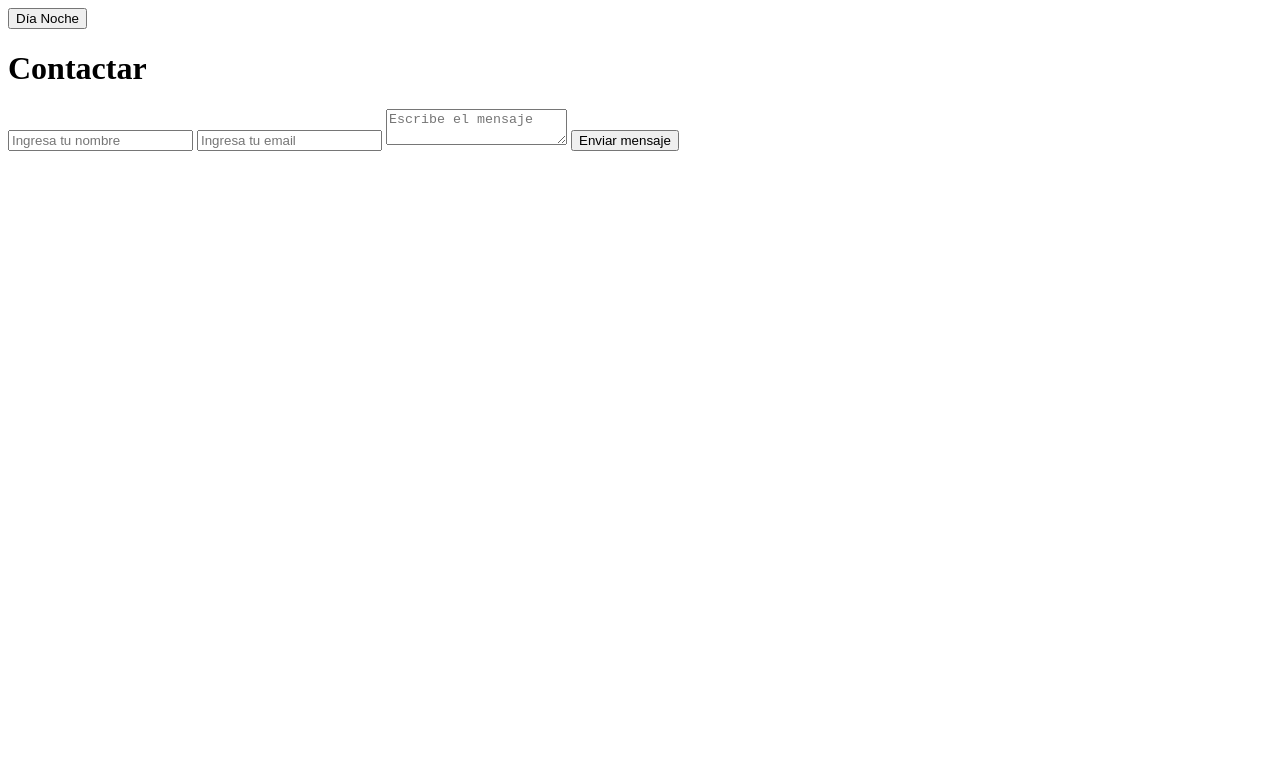
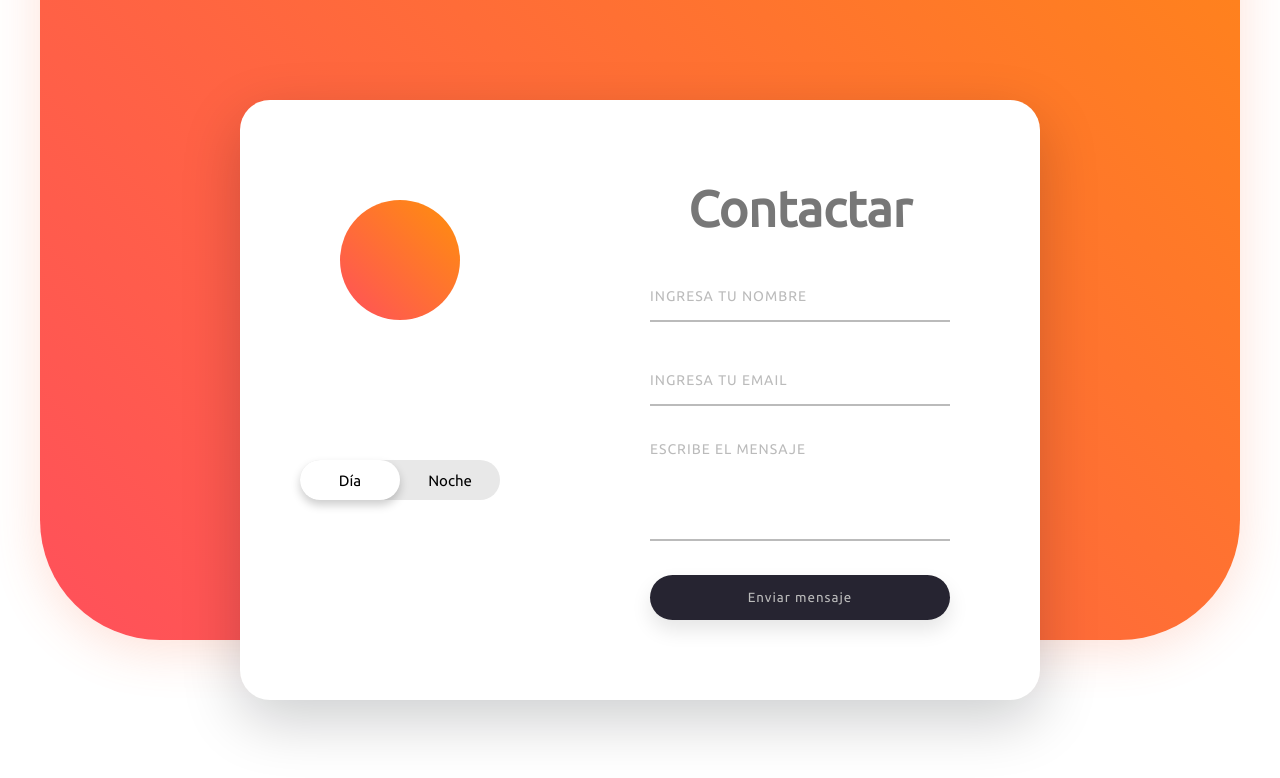
Before and after one commit to MarAntPerez/formulario_HTML_CSS_Javascript, a plain HTML site: page index.html in a window 1280 px wide. Drawn offline with Linux system fonts and the light colour scheme.

Commit message:
Estilos CSS

```diff
--- a/css/estilos.css
+++ b/css/estilos.css
@@ -0,0 +1,150 @@
+* {
+  margin: 0;
+  padding: 0;
+  box-sizing: border-box;
+  outline: none;
+  font-family: "Ubuntu", sans-serif;
+}
+
+html {
+  font-size: 62.5%;
+}
+
+.contenedor {
+  width: 100%;
+  height: 100vh;
+  background-color: #fff;
+  display: flex;
+  justify-content: center;
+  align-items: center;
+  position: relative;
+  transition: all 0.1s;
+}
+
+.fondo-redondeado {
+  width: 120rem;
+  height: 120rem;
+  border-radius: 10%;
+  background: linear-gradient(225deg, #ff900b, #ff505b);
+  position: absolute;
+  top: -70%;
+  left: 50%;
+  transform: translateX(-50%);
+  box-shadow: 0 1rem 5rem rgba(248, 106, 59, 0.2);
+}
+
+.envoltura-formulario {
+  width: 80rem;
+  height: 60rem;
+  background-color: white;
+  display: flex;
+  border-radius: 3rem;
+  box-shadow: 0 2rem 6rem rgba(6, 12, 15, 0.2);
+  position: relative;
+  z-index: 100;
+  transition: all 0.1s;
+}
+
+.envoltura-formulario-izquierda {
+  width: 40%;
+  display: flex;
+  flex-direction: column;
+  justify-content: space-between;
+  align-items: center;
+  padding: 10rem 0 20rem 0;
+}
+
+.sol-luna {
+  width: 12rem;
+  height: 12rem;
+  background: linear-gradient(225deg, #ff900b, #ff505b);
+  border-radius: 50%;
+}
+
+.envoltura-formulario-izquierda button {
+  width: 20rem;
+  height: 4rem;
+  background-color: #e8e8e8;
+  border: none;
+  border-radius: 3rem;
+  font-size: 1.5rem;
+  cursor: pointer;
+  position: relative;
+}
+
+.envoltura-formulario-izquierda button span {
+  position: absolute;
+  top: 0;
+  width: 50%;
+  height: 100%;
+}
+
+.fondo {
+  background-color: white;
+  border-radius: 3rem;
+  left: 0;
+  box-shadow: 0 0.5rem 1rem rgba(0, 0, 0, 0.2);
+}
+
+.dia,
+.noche {
+  display: flex;
+  justify-content: center;
+  align-items: center;
+}
+
+.dia {
+  left: 0;
+}
+
+.noche {
+  right: 0;
+}
+
+.envoltura-formulario-derecha {
+  width: 60%;
+  display: flex;
+  flex-direction: column;
+  align-items: center;
+  justify-content: space-between;
+  padding: 8rem 0;
+}
+
+.envoltura-formulario-derecha h1 {
+  font-size: 5rem;
+  color: #777;
+}
+.campo {
+  width: 30rem;
+  height: 5rem;
+  border: none;
+  border-bottom: 0.2rem solid #bbb;
+  font-size: 1.4rem;
+  color: #555;
+  background-color: transparent;
+}
+
+.campo::placeholder {
+  text-transform: uppercase;
+  font-size: 1.4rem;
+  color: #bbb;
+  letter-spacing: 0.1rem;
+}
+
+.envoltura-formulario-derecha .msg {
+  height: 10rem;
+  resize: none;
+}
+
+.envoltura-formulario-derecha button {
+  width: 30rem;
+  height: 4.5rem;
+  background-color: #262431;
+  border: none;
+  border-radius: 3rem;
+  color: #bbb;
+  text-transform: #bbb;
+  letter-spacing: 0.1rem;
+  cursor: pointer;
+  box-shadow: 0 1rem 2rem rgba(0, 0, 0, 0.1);
+}
--- a/index.html
+++ b/index.html
@@ -3,12 +3,18 @@
   <head>
     <meta charset="UTF-8" />
     <meta name="viewport" content="width=device-width, initial-scale=1.0" />
+    <link rel="preconnect" href="https://fonts.googleapis.com" />
+    <link rel="preconnect" href="https://fonts.gstatic.com" crossorigin />
+    <link
+      href="https://fonts.googleapis.com/css2?family=Ubuntu&display=swap"
+      rel="stylesheet"
+    />
     <link rel="stylesheet" href="css/estilos.css" />
     <title>Formulario de Contacto</title>
   </head>
   <body>
     <div class="contenedor">
-      <div class="font-redondeado"></div>
+      <div class="fondo-redondeado"></div>
       <div class="envoltura-formulario">
         <div class="envoltura-formulario-izquierda">
           <div class="sol-luna"></div>
```
